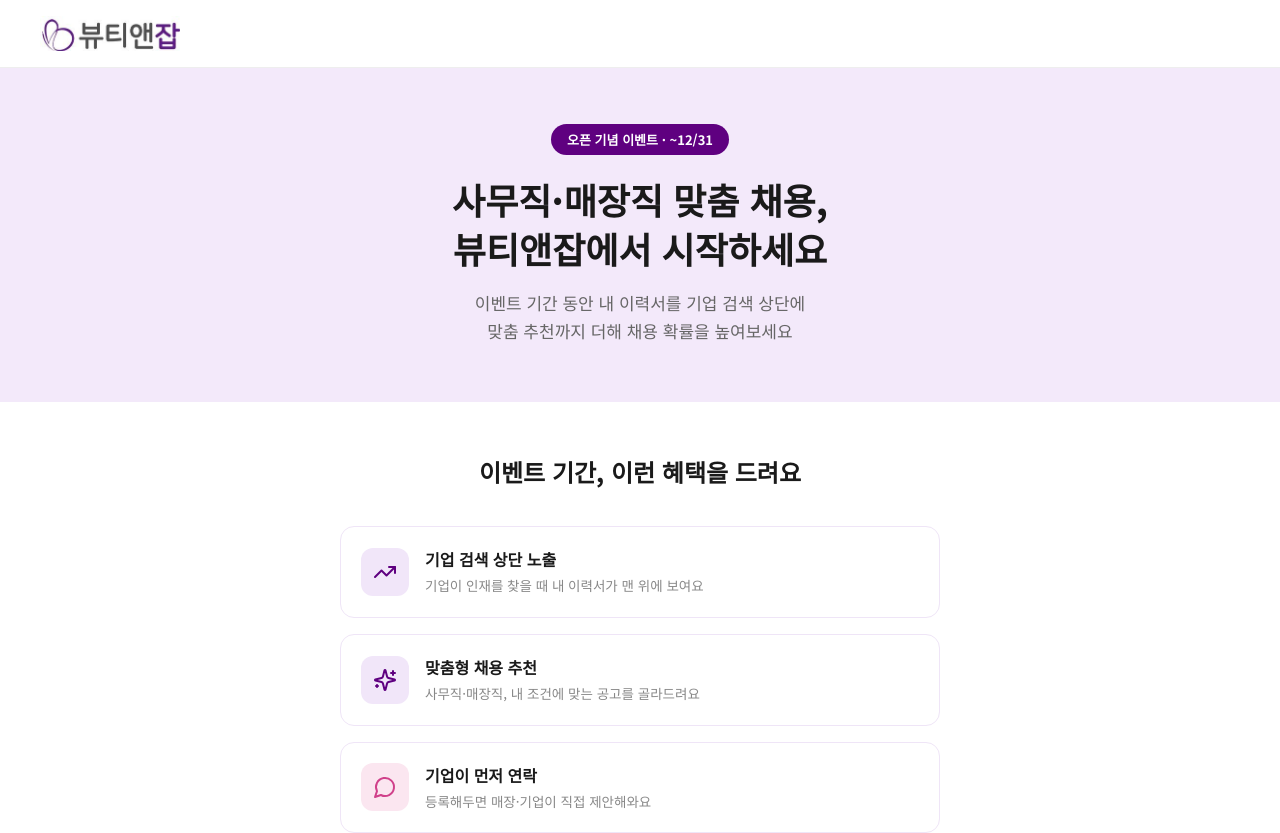
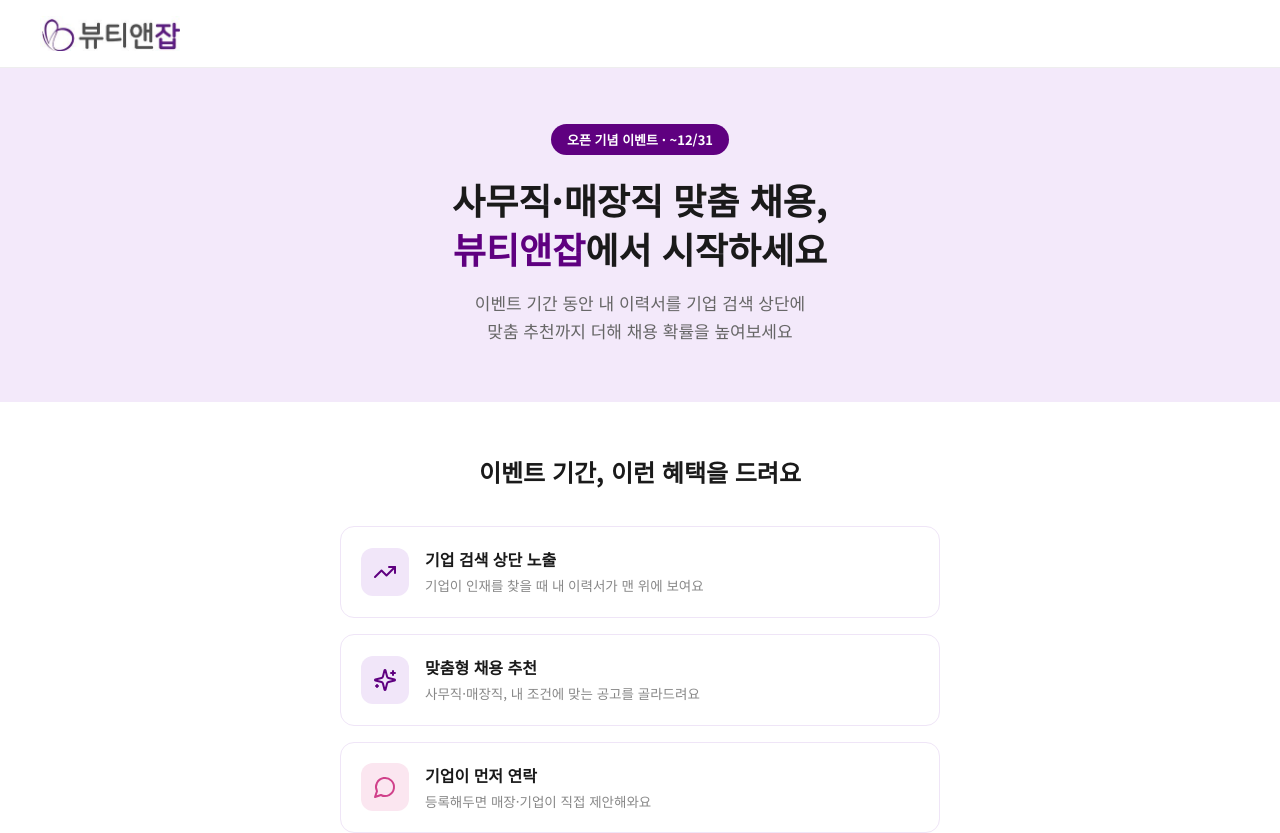
Before and after one commit to jiwone73/beauty-and-job, a Next.js app: page /jobseeker in a window 1280 px wide. Shown: the top 833 px of the page. Built offline with nearby package versions, Linux system fonts and the light colour scheme; a web font is replaced by a local one.

Commit message:
fix: jobseeker 제목 뷰티앤잡 텍스트 보라색 적용

```diff
--- a/app/jobseeker/page.tsx
+++ b/app/jobseeker/page.tsx
@@ -25,7 +25,7 @@ export default function JobSeekerPage() {
             오픈 기념 이벤트 · ~12/31
           </span>
           <h1 className="js-hero-title">
-            사무직·매장직 맞춤 채용,<br />뷰티앤잡에서 시작하세요
+            사무직·매장직 맞춤 채용,<br /><span className="co-hero-point">뷰티앤잡</span>에서 시작하세요
           </h1>
           <p className="js-hero-sub">
             이벤트 기간 동안 내 이력서를 기업 검색 상단에<br />맞춤 추천까지 더해 채용 확률을 높여보세요
```
